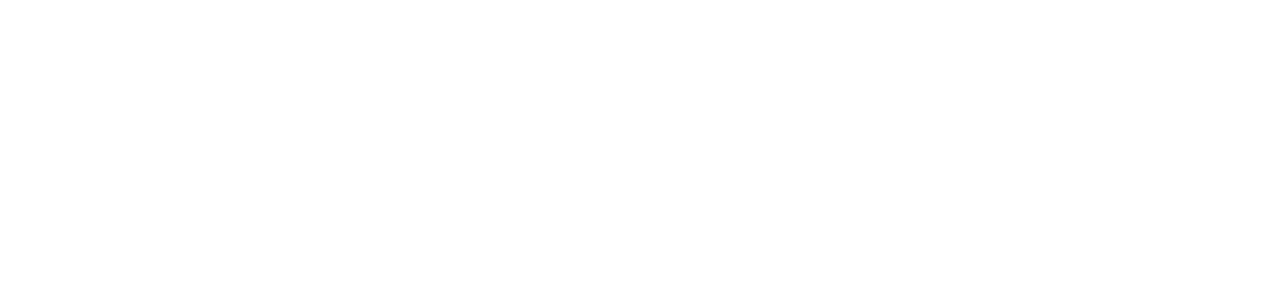
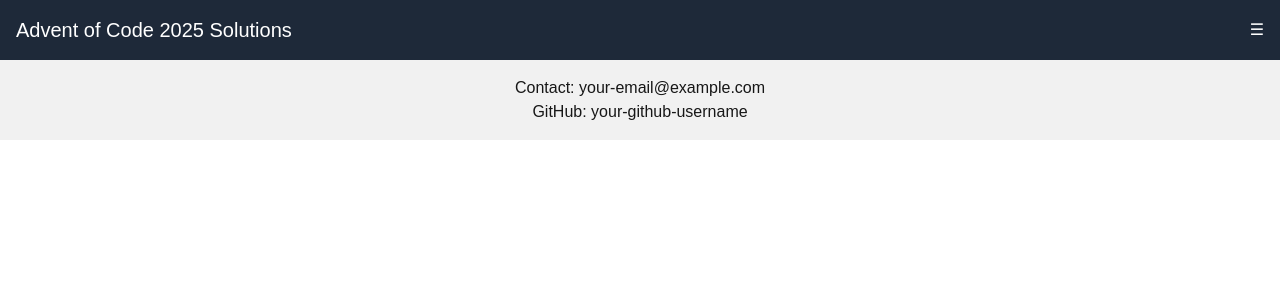
Before and after one commit to CezarLuca/advent-of-code-25, a Next.js app: page / in a window 1280 px wide. Shown: the top 300 px of the page. Built offline with nearby package versions, Linux system fonts and the light colour scheme.

Commit message:
Initial layout and Navbar/Footer components

```diff
--- /dev/null
+++ b/app/components/Footer.tsx
@@ -0,0 +1,28 @@
+export default function Footer() {
+    return (
+        <footer
+            style={{
+                textAlign: "center",
+                padding: "1rem",
+                background: "#f1f1f1",
+            }}
+        >
+            <p>
+                Contact:{" "}
+                <a href="mailto:your-email@example.com">
+                    your-email@example.com
+                </a>
+            </p>
+            <p>
+                GitHub:{" "}
+                <a
+                    href="https://github.com/your-github-username"
+                    target="_blank"
+                    rel="noopener noreferrer"
+                >
+                    your-github-username
+                </a>
+            </p>
+        </footer>
+    );
+}
--- /dev/null
+++ b/app/components/Navbar.tsx
@@ -0,0 +1,37 @@
+"use client";
+
+import { useState } from "react";
+
+export default function Navbar() {
+    const [isOpen, setIsOpen] = useState(false);
+
+    const toggleMenu = () => {
+        setIsOpen(!isOpen);
+    };
+
+    return (
+        <nav className="flex justify-between items-center p-4 bg-gray-800 text-white">
+            <h1 className="text-xl">Advent of Code 2025 Solutions</h1>
+            <div className="relative">
+                <button onClick={toggleMenu} className="focus:outline-none">
+                    ☰
+                </button>
+                {isOpen && (
+                    <div className="absolute right-0 mt-2 w-48 bg-white text-black rounded shadow-lg">
+                        <ul>
+                            <li className="px-4 py-2 hover:bg-gray-200">
+                                Link 1
+                            </li>
+                            <li className="px-4 py-2 hover:bg-gray-200">
+                                Link 2
+                            </li>
+                            <li className="px-4 py-2 hover:bg-gray-200">
+                                Link 3
+                            </li>
+                        </ul>
+                    </div>
+                )}
+            </div>
+        </nav>
+    );
+}
--- a/app/layout.tsx
+++ b/app/layout.tsx
@@ -13,8 +13,8 @@
 });
 
 export const metadata: Metadata = {
-    title: "Create Next App",
-    description: "Generated by create next app",
+    title: "Advent of Code 2025 Solutions",
+    description: "Solutions for Advent of Code 2025",
 };
 
 export default function RootLayout({
--- a/app/page.tsx
+++ b/app/page.tsx
@@ -1,7 +1,17 @@
+import Navbar from "./components/Navbar";
+// import DaySection from "./components/DaySection";
+import Footer from "./components/Footer";
+
 export default function Home() {
     return (
         <div>
-            <main></main>
+            <Navbar />
+            <main>
+                {/* {Array.from({ length: 12 }, (_, index) => (
+                    <DaySection key={index + 1} day={index + 1} />
+                ))} */}
+            </main>
+            <Footer />
         </div>
     );
 }
```
